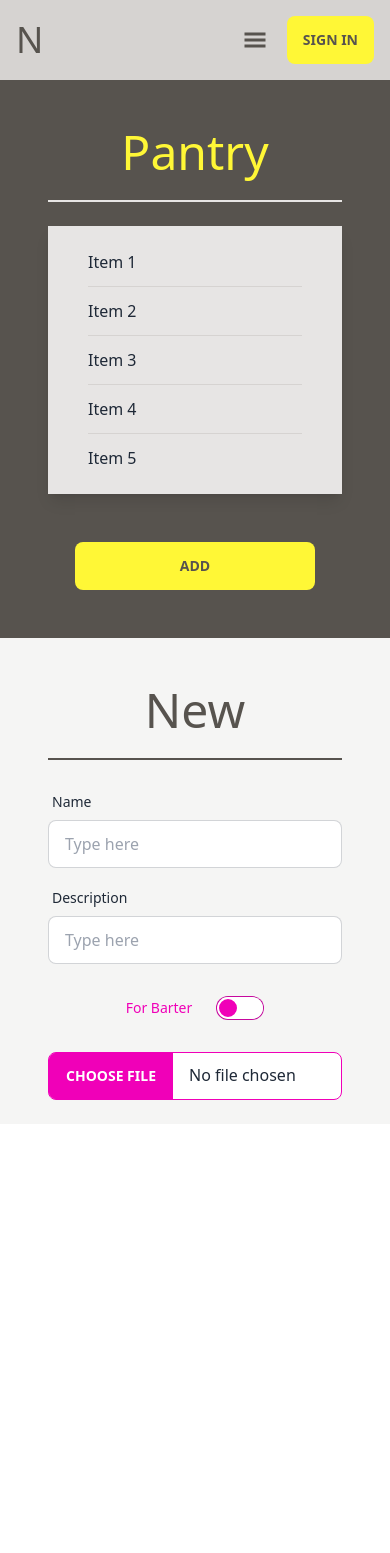
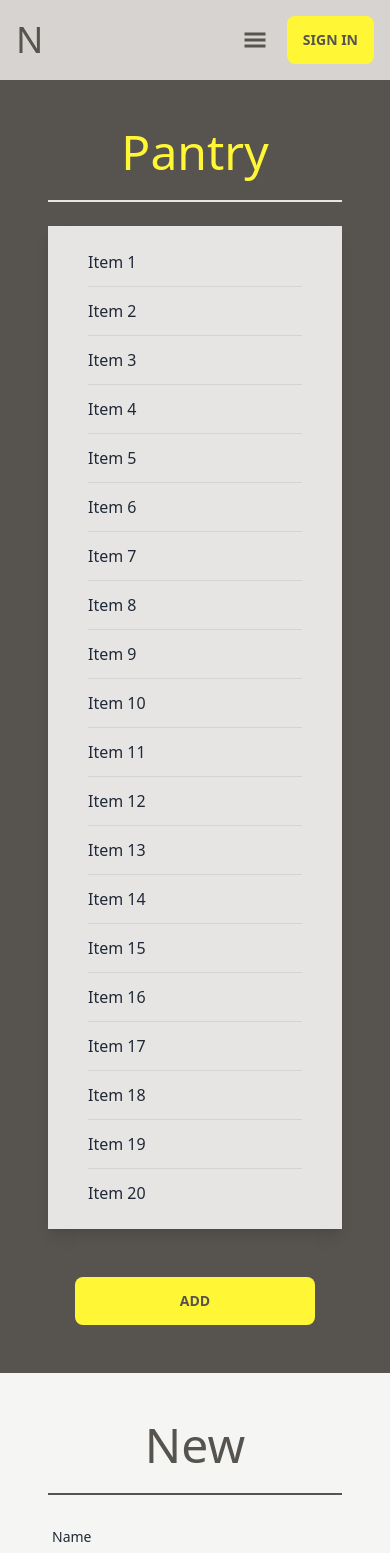
Before and after one commit to Vyonyx/neighbourly, a Next.js app: page /pantry in a window 390 px wide. Shown: the top 1553 px of the page. Before the commit the page ends 1124 px from the top, so only its background shows below. Built offline with nearby package versions, Linux system fonts and the light colour scheme; no server answers.

Commit message:
complete pantry page styling

```diff
--- a/pages/pantry.tsx
+++ b/pages/pantry.tsx
@@ -24,25 +24,42 @@ function Pantry() {
 
 
   return (
-    <div className="bg-neutral-l h-full">
+    <div className="flex flex-col lg:flex-row bg-neutral-l h-full">
       <Nav />
 
-      <div className="flex flex-col gap-6 bg-neutral-d pt-32 pb-12 px-12">
+      <div className="flex flex-col gap-6 bg-neutral-d pt-32 pb-12 px-12 lg:h-screen lg:w-96">
         <h1 className="text-5xl text-center text-primary border-b-2 pb-6 border-neutral-l">Pantry</h1>
 
-        <ul className="bg-neutral-l h-full px-10 py-3 divide-y divide-solid divide-neutral flex flex-col shadow-lg">
+        <ul className="bg-neutral-l h-full px-10 py-3 divide-y divide-solid divide-neutral flex flex-col shadow-lg lg:overflow-y-scroll">
           <li className="py-3">Item 1</li>
           <li className="py-3">Item 2</li>
           <li className="py-3">Item 3</li>
           <li className="py-3">Item 4</li>
           <li className="py-3">Item 5</li>
+          <li className="py-3">Item 6</li>
+          <li className="py-3">Item 7</li>
+          <li className="py-3">Item 8</li>
+          <li className="py-3">Item 9</li>
+          <li className="py-3">Item 10</li>
+          <li className="py-3">Item 11</li>
+          <li className="py-3">Item 12</li>
+          <li className="py-3">Item 13</li>
+          <li className="py-3">Item 14</li>
+          <li className="py-3">Item 15</li>
+          <li className="py-3">Item 16</li>
+          <li className="py-3">Item 17</li>
+          <li className="py-3">Item 18</li>
+          <li className="py-3">Item 19</li>
+          <li className="py-3">Item 20</li>
         </ul>
 
         <button className=" mt-6 btn text-neutral-d bg-primary border-0 self-center w-60 hover:bg-black hover:text-primary lg:self-start">Add</button>
       </div>
 
-      <div className="flex flex-col items-center bg-stone-100 h-full py-6 px-12">
-        <h1 className="text-5xl text-neutral-d py-6 border-b-2 border-neutral-d w-full text-center">
+      <div className="flex flex-col items-center bg-stone-100 h-full py-6 px-12 lg:flex-grow lg:pt-32 pb-16 lg:h-screen lg:max-h-screen lg:overflow-y-scroll">
+        <h1
+          className=
+            "text-5xl text-neutral-d py-6 border-b-2 border-neutral-d w-full text-center lg:pt-0 lg:text-start">
           {isEdit ? 'Edit' : 'New'}
         </h1>
 
```
Also changed, not shown: 1 other file (tests, documents, lock files or other folders).
